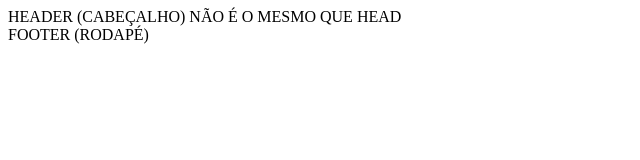
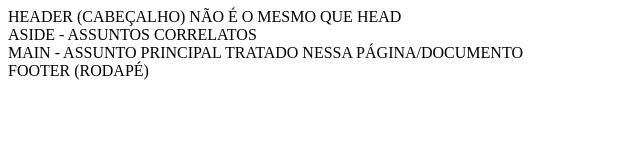
Before and after one commit to Marcelo-Diament/tn14-pratica-001, a plain HTML site: page index.html in a window 1280 px wide. Shown: the whole page, without its empty margins (0-640 px from the left). Drawn offline with Linux system fonts and the light colour scheme.

Commit message:
feature: tags dentro do body

```diff
--- a/index.html
+++ b/index.html
@@ -12,6 +12,12 @@
   <header>
     HEADER (CABEÇALHO) NÃO É O MESMO QUE HEAD
   </header>
+  <aside>
+    ASIDE - ASSUNTOS CORRELATOS
+  </aside>
+  <main>
+    MAIN - ASSUNTO PRINCIPAL TRATADO NESSA PÁGINA/DOCUMENTO
+  </main>
   <footer>
     FOOTER (RODAPÉ)
   </footer>
```
